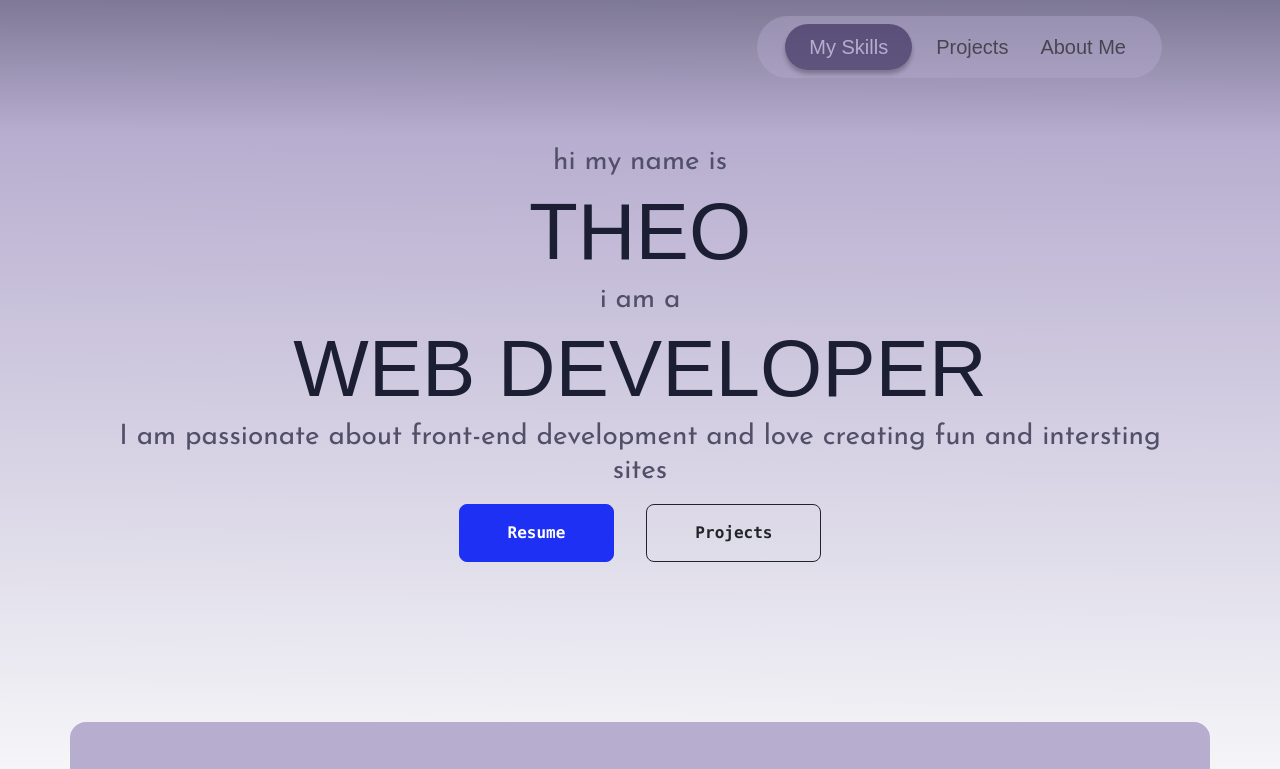
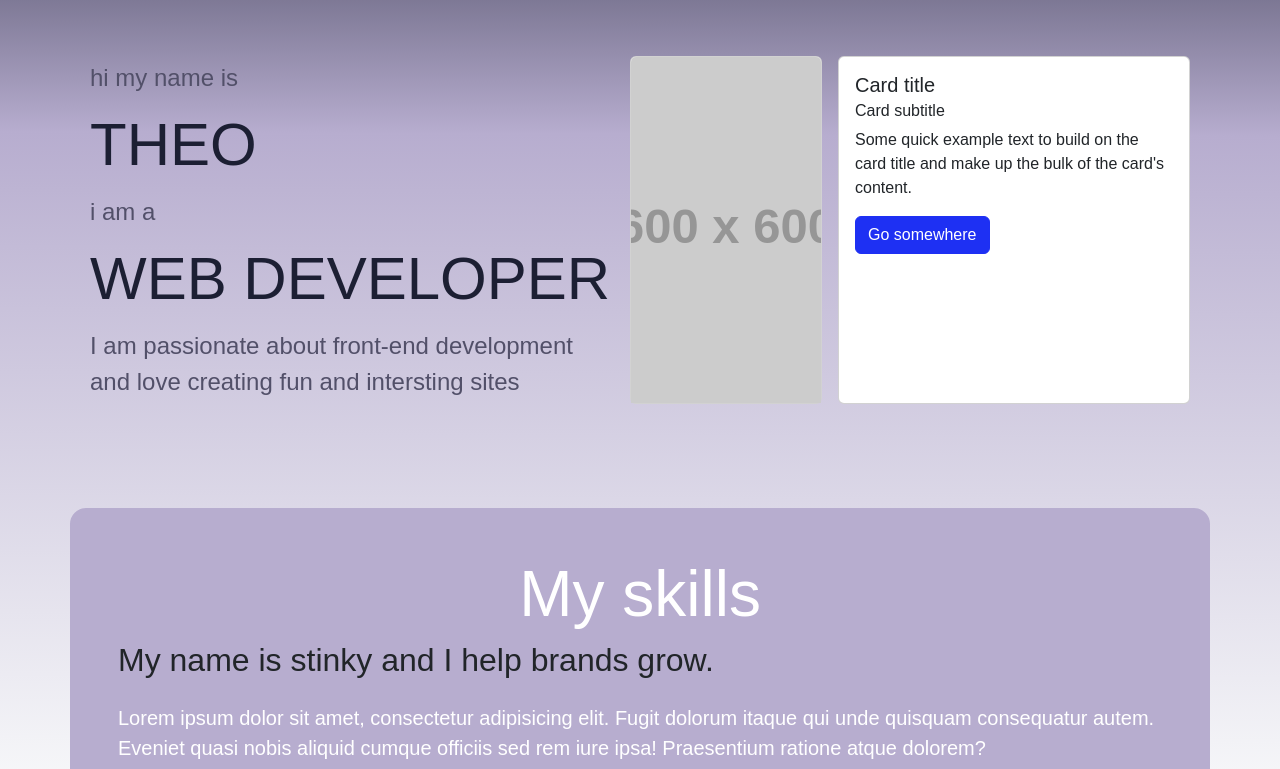
Before and after one commit to ThanasisTh98/theo-webdev.io, a plain HTML site: page index.html in a window 1280 px wide. Shown: the top 769 px of the page. Drawn offline with nearby package versions, Linux system fonts and the light colour scheme; placeholder pictures from the web are drawn by us; a web font is replaced by a local one.

Commit message:
New design commit

```diff
--- a/css/main.css
+++ b/css/main.css
@@ -17,6 +17,18 @@ body {
     min-inline-size: 100%;
 }
 
+.tt-title-big {
+    font-family: "Jockey One", sans-serif;
+    font-weight: 400;
+    font-style: normal;
+    color: var(--tt-primary);
+    font-size: 60px;
+}
+.tt-title-small {
+    font-size: 24px;
+    color: var(--tt-secondary);
+    font-weight: 200;
+}
 
 
 .jockey-one-regular {
--- a/index.html
+++ b/index.html
@@ -24,9 +24,8 @@
 
         <div class=" ">
             <!-- Navigation-->
-            <nav class="navbar navbar-expand-lg navbar-light py-3">
+            <!-- <nav class="navbar navbar-expand-lg navbar-light py-3">
                 <div class="container px-5">
-                    <!-- <a class="navbar-brand" href="index.html"><span class="fw-bolder text-primary"><img  width="100" height="100"  src="assets/theo-rectangle-white.png" alt=""></span></a> -->
                     <button class="navbar-toggler" type="button" data-bs-toggle="collapse" data-bs-target="#navbarSupportedContent" aria-controls="navbarSupportedContent" aria-expanded="false" aria-label="Toggle navigation"><span class="navbar-toggler-icon"></span></button>
                     <div class="collapse navbar-collapse" id="navbarSupportedContent">
                         <ul class="nav-bg text-center jockey-one-regular navbar-nav ms-auto mb-2 mb-lg-0 fs-5">
@@ -36,15 +35,50 @@
                         </ul>
                     </div>
                 </div>
-            </nav>
+            </nav> -->
+
+
+            <div class="container my-5">
+                <div class="d-flex">
+                    <div class="p-2  col-2 flex-fill">
+                            <span class="d-block my-1 tt-title-small">hi my name is</span>
+                            <span class="d-block tt-title-big">THEO</span>
+                            <span class="d-block my-1 tt-title-small">i am a</span>
+                            <span class="d-block tt-primary tt-title-big">WEB DEVELOPER</span>
+                            <span class="d-block my-1 fw-light tt-title-small">I am passionate about front-end development and love creating fun and intersting sites</span>
+                    </div>
+
+                    <div class="p-2 ">
+
+                        <div class="card h-100" style="width: 12rem;">
+                            <img src="https://placehold.co/600x600" class="card-img-top h-100 " alt="..." style="object-fit: cover;">
+
+                          </div>
+
+                    </div>
+
+
+                    <div class="p-2 ">
+                        <div class="card h-100" style="width: 22rem;">
+                            <div class="card-body">
+                              <h5 class="card-title">Card title</h5>
+                              <h6 class="card-subtitle mb-2 text-body-secondary">Card subtitle</h6>
+                              <p class="card-text">Some quick example text to build on the card title and make up the bulk of the card's content.</p>
+                              <a href="#" class="btn btn-primary">Go somewhere</a>
+                            </div>
+                          </div>
+
+                    </div>
+                </div>
+            </div>
             <!-- Header-->
-            <header class="py-5">
+            <!-- <header class="py-5">
                 <div class="container px-5 pb-5">
                     <div class="row gx-5 align-items-center justify-content-center">
                         <div class="col-xxl-10">
-                            <!-- Header text content-->
+
                             <div class="con-font text-center text-xxl-start">
-                                <!-- <div class="badge bg-gradient-primary-to-secondary text-white mb-4"><div class="text-uppercase">Design &middot; Development &middot; Marketing</div></div> -->
+
 
                                 <h1 class="display-1  text-center mb-3">
                                     <span class="d-block fs-3 my-1 fw-light tt-secondary josefin-sans-reg">hi my name is</span>
@@ -61,20 +95,11 @@
                                 </div>
                             </div>
                         </div>
-                        <!-- <div class="col-xxl-7">
-                            <!-- Header profile picture--
-                            <div class="d-flex justify-content-center mt-5 mt-xxl-0">
-                                <div class="profile bg-gradient-primary-to-secondary">
 
-                                    <img class="profile-img" src="assets/theo-character.png" alt="..." />
-
-                                </div>
-                            </div>
-                        </div> -->
                     </div>
                 </div>
             </header>
-        </div>
+        </div> -->
 
 
             <!-- About Section-->
```
